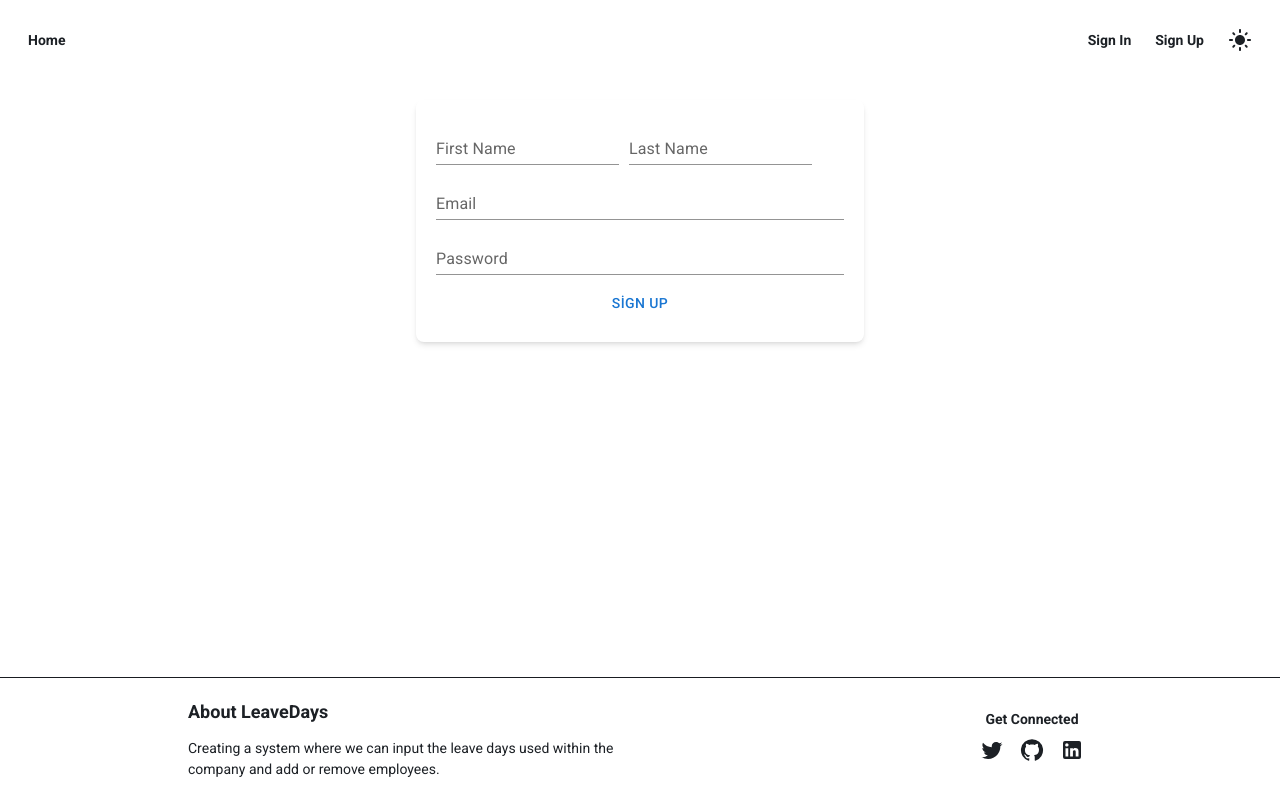
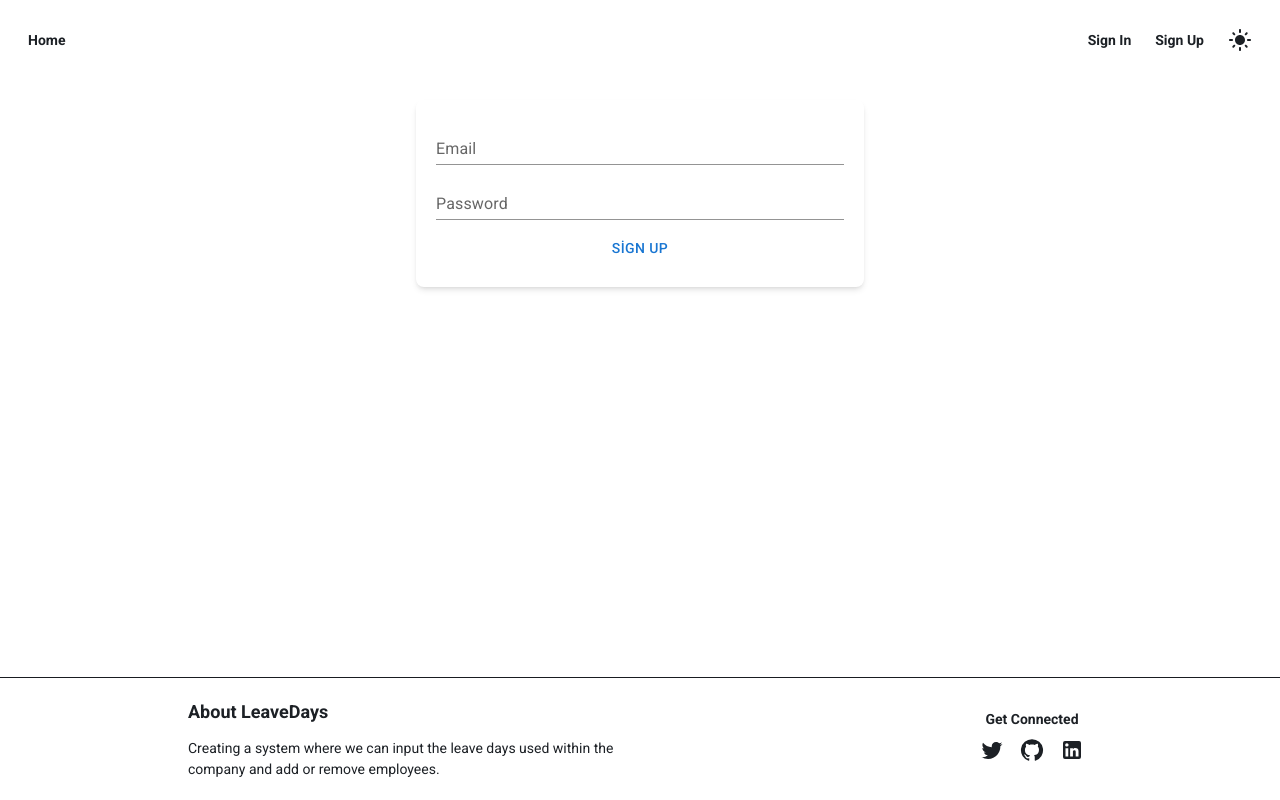
Before and after one commit to ulkermu/leave-days, a Next.js app: page /register in a window 1280 px wide. Built offline with nearby package versions, Linux system fonts and the light colour scheme; no server answers.

Commit message:
Firebase sign

```diff
--- /dev/null
+++ b/app/firabase.ts
@@ -0,0 +1,55 @@
+import { initializeApp } from "firebase/app";
+import {
+  getAuth,
+  createUserWithEmailAndPassword,
+  signInWithEmailAndPassword,
+  signOut as logOut,
+} from "firebase/auth";
+import toast from "react-hot-toast";
+
+const firebaseConfig = {
+  apiKey: process.env.NEXT_PUBLIC_API_KEY,
+  authDomain: process.env.NEXT_PUBLIC_AUTH_DOMAIN,
+  projectId: process.env.NEXT_PUBLIC_PROJECT_ID,
+  storageBucket: process.env.NEXT_PUBLIC_STORAGE_BUCKET,
+  messagingSenderId: process.env.NEXT_PUBLIC_MESSAGING_SENDER_ID,
+  appId: process.env.NEXT_PUBLIC_APP_ID,
+  measurementId: process.env.NEXT_PUBLIC_MEASUREMENT_ID,
+};
+
+const app = initializeApp(firebaseConfig);
+
+const auth = getAuth();
+
+export const signUp = async (email: string, password: string) => {
+  try {
+    const { user } = await createUserWithEmailAndPassword(
+      auth,
+      email,
+      password
+    );
+    return user;
+  } catch (error: any) {
+    toast.error(error.message);
+  }
+};
+
+export const signIn = async (email: string, password: string) => {
+  try {
+    const { user } = await signInWithEmailAndPassword(auth, email, password);
+    return user;
+  } catch (error: any) {
+    toast.error(error.message);
+  }
+};
+
+export const signOut = async () => {
+  try {
+    await logOut(auth);
+    return true;
+  } catch (error: any) {
+    toast.error(error.message);
+  }
+};
+
+export default app;
--- a/app/login/page.tsx
+++ b/app/login/page.tsx
@@ -1,5 +1,6 @@
 import LoginForm from "@/components/loginForm/LoginForm";
 import { Metadata } from "next";
+import { Toaster } from "react-hot-toast";
 
 export const metadata: Metadata = {
   title: "Leave Days | Sign In",
@@ -9,6 +10,7 @@ export const metadata: Metadata = {
 const Login = () => {
   return (
     <main className="max-w-[1280px] w-full p-5">
+      <Toaster />
       <LoginForm />
     </main>
   );
--- a/app/register/page.tsx
+++ b/app/register/page.tsx
@@ -1,5 +1,6 @@
 import { RegisterForm } from "@/components";
 import { Metadata } from "next";
+import { Toaster } from "react-hot-toast";
 
 export const metadata: Metadata = {
   title: "Leave Days | Sign Up",
@@ -9,6 +10,7 @@ export const metadata: Metadata = {
 const Register = () => {
   return (
     <main className="max-w-[1280px] w-full p-5">
+      <Toaster position="top-right" />
       <RegisterForm />
     </main>
   );
--- a/components/loginForm/LoginForm.tsx
+++ b/components/loginForm/LoginForm.tsx
@@ -6,6 +6,7 @@ import CustomField from "../registerForm/CustomField";
 import { ThemeProvider } from "@emotion/react";
 import { useTheme } from "next-themes";
 import { darkTheme, lightTheme } from "@/theme";
+import { signIn } from "@/app/firabase";
 
 const LoginForm = () => {
   const { theme } = useTheme();
@@ -17,7 +18,7 @@ const LoginForm = () => {
     password: Yup.string()
       .required("Password is required")
       .min(6, "Password be at least 6 char.")
-      .max(15, "Password max be 15 char."),
+      .max(14, "Password max be 14 char."),
   });
 
   return (
@@ -27,7 +28,7 @@ const LoginForm = () => {
           initialValues={{ email: "", password: "" }}
           validationSchema={schema}
           onSubmit={(values) => {
-            console.log(values);
+            signIn(values.email, values.password);
           }}
         >
           {(props) => (
--- a/components/registerForm/RegisterForm.tsx
+++ b/components/registerForm/RegisterForm.tsx
@@ -6,20 +6,19 @@ import { Button } from "@mui/material";
 import { ThemeProvider } from "@emotion/react";
 import { useTheme } from "next-themes";
 import { darkTheme, lightTheme } from "@/theme";
+import { signUp } from "@/app/firabase";
 
 const RegisterForm = () => {
   const { theme } = useTheme();
 
   const schema = Yup.object({
-    firstName: Yup.string().required("Name is required."),
-    lastName: Yup.string().required("Lastname is required."),
     email: Yup.string()
       .required("Email is required.")
       .email("Email format should be true."),
     password: Yup.string()
       .required("Password is required")
       .min(6, "Password be at least 6 char.")
-      .max(15, "Password max be 15 char."),
+      .max(14, "Password max be 14 char."),
   });
 
   return (
@@ -27,42 +26,16 @@ const RegisterForm = () => {
       <div className="flex justify-center">
         <Formik
           initialValues={{
-            firstName: "",
-            lastName: "",
             email: "",
             password: "",
           }}
           validationSchema={schema}
           onSubmit={(values) => {
-            console.log(values);
+            signUp(values.email, values.password);
           }}
         >
           {(props) => (
             <Form className="rounded-lg max-w-md w-full flex flex-col gap-2.5 shadow-md p-5">
-              <div className="flex gap-2.5">
-                <Field name="firstName">
-                  {({ field, form }: any) => (
-                    <CustomField
-                      field={field}
-                      label="First Name"
-                      type="text"
-                      error={form.errors.firstName && form.touched.firstName}
-                      text={form.errors.firstName}
-                    />
-                  )}
-                </Field>
-                <Field name="lastName">
-                  {({ field, form }: any) => (
-                    <CustomField
-                      field={field}
-                      label="Last Name"
-                      type="text"
-                      error={form.errors.lastName && form.touched.lastName}
-                      text={form.errors.lastName}
-                    />
-                  )}
-                </Field>
-              </div>
               <Field name="email">
                 {({ field, form }: any) => (
                   <CustomField
--- a/types/index.ts
+++ b/types/index.ts
@@ -12,3 +12,8 @@ export interface CustomNavLinkProps {
   containerStyles?: string;
   href: string;
 }
+
+export interface SignUpProps {
+  email: string;
+  password: string;
+}
```
Also changed, not shown: 2 other files (tests, documents, lock files or other folders).
